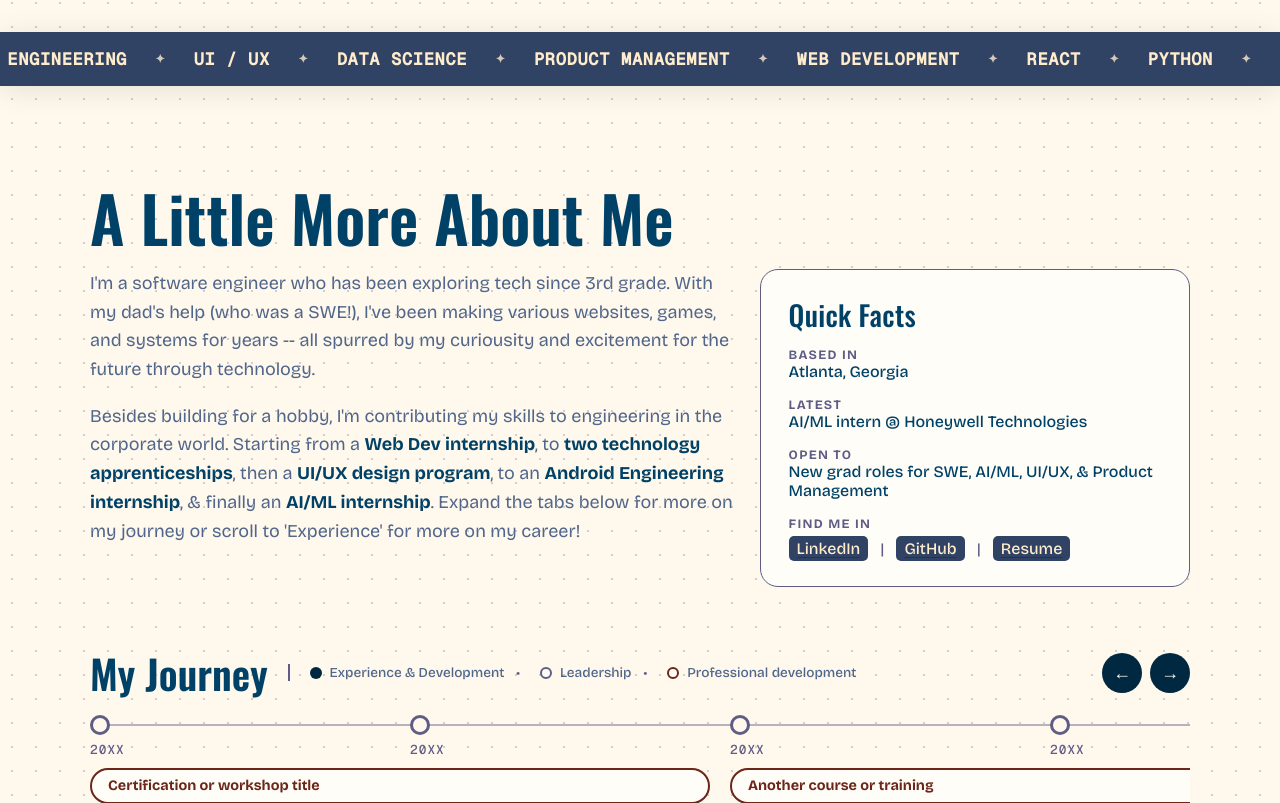
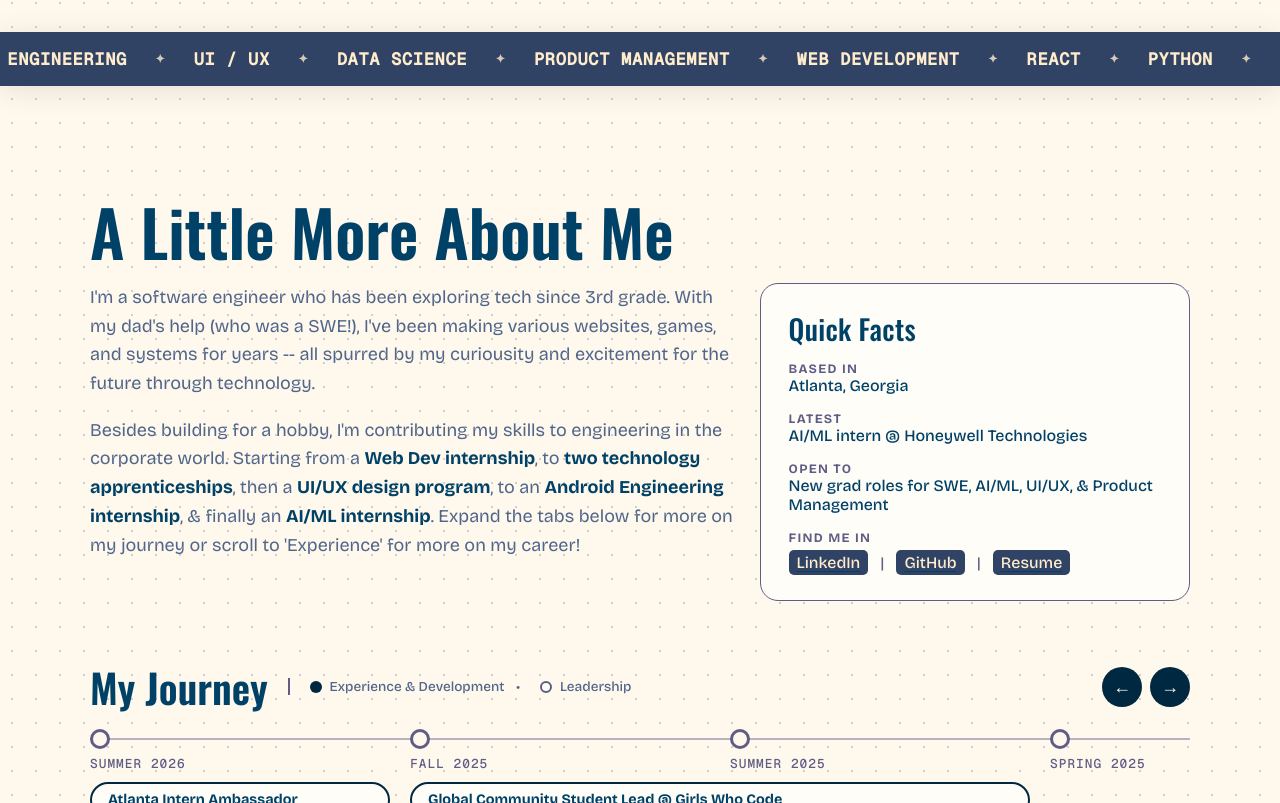
Before and after one commit to tanya-ananya/portfolio, a React (Vite) app in the folder pf/: page / in a window 1280 px wide. Shown: the part 537-1340 px from the top of the page. Built offline with nearby package versions, Linux system fonts and the light colour scheme.

Commit message:
My Journey update p1.1

```diff
--- a/pf/src/components/JourneyTimeline.jsx
+++ b/pf/src/components/JourneyTimeline.jsx
@@ -136,27 +136,42 @@ export default function JourneyTimeline({ items = JOURNEY }) {
       </div>
     </div>
   );
+
+{ id: 'ht', period: 'Summer 2026', role: 'AI/ML Intern', org: 'Honeywell Technologies', tags: ['AI/ML', 'Data Analysis', 'SQL', 'Product Management', 'Data Visualization', 'UI/UX'] },
+  { id: 'comcast', period: 'Fall 2025', role: 'First Tech Conference', org: 'NBCUniversal, Comcast, & Xfinity', tags: ['Product Planning', 'UI/UX', 'AI/ML'] },
+  { id: 'thd', period: 'Summer 2025', role: 'SWE - Android Engineer', org: 'The Home Depot', tags: ['Android', 'Kotlin', 'JetPack Compose', 'XML', 'OpenAI API']  },
+  { id: 'amzn', period: 'Winter 2024', role: 'UI/UX Design Program', org: 'Amazon (w/ CodePath)', tags: ['Figma', 'User research', 'UI/UX', 'customer reserach', 'project planning', 'multi-device design', 'customer testing'] },
+  { id: 'jpmc', period: 'Fall 2024', role: 'Technology Career.edYOU Scholar', org: 'JP Morgan & Chase', tags: ['Corporate Practices', 'Collaboration', 'Programming', 'Large Applications', 'Large Database'] },
+  { id: 'ah', period: 'Fall 2024', role: 'Technology Apprentice', org: 'athenahealth (w/ Girls Who Code)', tags: ['Figma', 'Project Planning', 'Interviews', 'UI/UX'] },
+  { id: 'hl', period: 'Summer 2024', role: 'Software Engineer Intern', org: 'Holistic Learning', tags: ['JavaScript', 'Bootstrap', 'AI-assisted Programming', 'Figma'] },
+  { id: 'gwc', period: 'Summer 2022 & 2023', role: 'Software Engineering Summer Program', org: 'Girls Who Code', tags: ['JavaScript', 'Python', 'Cryptography'] },
 } */
 
 import { useId, useRef, useState } from 'react';
 
 const JOURNEY = [
-  { id: 'webdev', period: '20XX', role: 'Web Development Intern', org: '[Company]', tags: ['React', 'JavaScript'] },
-  { id: 'apprenticeship-1', period: '20XX', role: 'Technology Apprentice', org: '[Company]', tags: ['Skill'] },
-  { id: 'android', period: '20XX', role: 'Android Engineering Intern', org: '[Company]', tags: ['Kotlin', 'Android'] },
-  { id: 'aiml', period: '20XX', role: 'AI/ML Intern', org: '[Company]', tags: ['Python', 'ML'] },
+  { id: 'ht', period: 'Summer 2026', role: 'AI/ML Intern', org: 'Honeywell Technologies', tags: ['AI/ML', 'data Analysis', 'SQL', 'product management', 'data Visualization', 'UI/UX'] },
+  { id: 'comcast', period: 'Fall 2025', role: 'First Tech Conference', org: 'NBCUniversal, Comcast, & Xfinity', tags: ['product planning', 'UI/UX', 'AI/ML'] },
+  { id: 'thd', period: 'Summer 2025', role: 'SWE - Android Engineer', org: 'The Home Depot', tags: ['Android', 'Kotlin', 'JetPack Compose', 'XML', 'OpenAI API']  },
+  { id: 'hh', period: 'Spring 2025', role: 'Consumer Behavior & Market Analysis Extern', org: 'Hammer Head Swim Caps', tags: ['user research', 'market research', 'project planning'] },
+  { id: 'amzn', period: 'Winter 2024', role: 'UI/UX Design Program', org: 'Amazon (w/ CodePath)', tags: ['Figma', 'user research', 'UI/UX', 'customer research', 'project planning', 'multi-device design', 'customer testing'] },
+  { id: 'jpmc', period: 'Fall 2024', role: 'Technology Career.edYOU Scholar', org: 'JP Morgan & Chase', tags: ['corporate practices', 'collaboration', 'programming', 'large applications', 'large database'] },
+  { id: 'ah', period: 'Fall 2024', role: 'Technology Apprentice', org: 'athenahealth (w/ Girls Who Code)', tags: ['Figma', 'project planning', 'user interviews', 'UI/UX'] },
+  { id: 'hl', period: 'Summer 2024', role: 'Software Engineer Intern', org: 'Holistic Learning', tags: ['JavaScript', 'Bootstrap', 'AI-assisted Programming', 'Figma'] },
+  { id: 'ex', period: 'Summer 2024', role: 'Digital Marketing Extern', org: 'Extern', tags: ['SEO', 'market research', 'Google Analytics', 'copywriting'] },
+  { id: 'gwc', period: 'Summer 2022 & 2023', role: 'Software Engineering Summer Program', org: 'Girls Who Code', tags: ['JavaScript', 'Python', 'cryptography'] },
 ];
 
 // Bars above the cards. `from` and `to` are card ids; the bar spans from the first card to the last.
 const DEV = [
-  { id: 'dev-1', title: 'Certification or workshop title', from: 'webdev', to: 'apprenticeship-1' },
-  { id: 'dev-2', title: 'Another course or training', from: 'android', to: 'aiml' },
+  { id: 'ambas', title: 'Atlanta Intern Ambassador', from: 'ht', to: 'ht' },
+  { id: 'gwc2', title: 'Global Community Student Lead @ Girls Who Code', from: 'comcast', to: 'thd' },
+  { id: 'cp', title: 'National & E3 Student Lead @ CodePath', from: 'comcast', to: 'ex' },
 ];
 
 const KEY = [
   { id: 'work', label: 'Experience & Development' },
-  { id: 'leadership', label: 'Leadership' },
-  { id: 'dev', label: 'Professional development' },
+  { id: 'dev', label: 'Leadership' },
 ];
 
 export default function JourneyTimeline({ items = JOURNEY, dev = DEV }) {
--- a/pf/src/index.css
+++ b/pf/src/index.css
@@ -24,7 +24,8 @@
   --label: #5F5D86;
 
   color-scheme: light;
-  --dev: #6b2519;
+  --dev: #5F5D86;
+  --dev-border: #FD6E6E;
 }
 
 [data-theme="dark"] {
@@ -102,7 +103,7 @@ body {
   bottom: 0;
   left: 0;
   border-radius: 999px;
-  background: var(--coral);
+  background: var(--ribbon-text);
   pointer-events: none;
 }
 .nav__highlight.is-animated {
@@ -111,7 +112,7 @@ body {
 }
 
 .nav__pill {
-  position: relative;          /* new: keeps text above the highlight */
+  position: relative;
   z-index: 1;
   display: block;
   padding: 8px 16px;
@@ -139,12 +140,10 @@ body {
   outline-offset: 2px;
 }
 
-
-
 /* ---------- Sections ---------- */
 .section {
   min-height: auto;
-  padding: 48px 6vw 9px;
+  padding: 62px 6vw 9px;
   scroll-margin-top: 36px;
 }
 
@@ -651,10 +650,10 @@ mark {
   align-items: center;
   min-height: 36px;
   padding: 0 16px;
-  border: 2px solid var(--dev);
+  border: 2px solid var(--nav-bg);
   border-radius: 999px;
   background: var(--card);
-  color: var(--dev);
+  color: var(--title);
   font-size: 0.9rem;
   font-weight: 700;
   white-space: nowrap;
```
